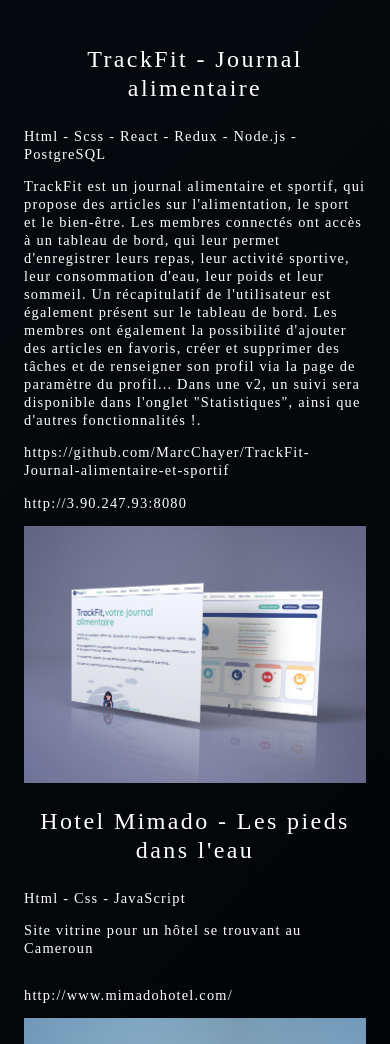
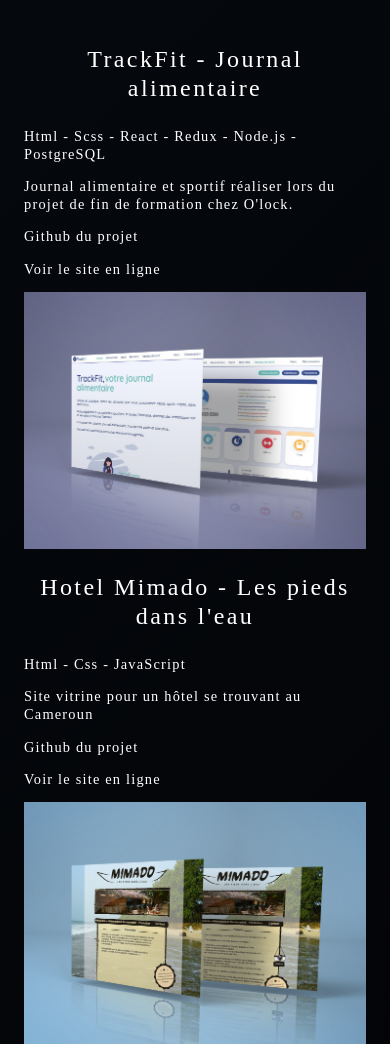
Before and after one commit to MarcChayer/portfolio, a React app: page / in a window 390 px wide. Shown: the part 972-2016 px from the top of the page. Built offline with nearby package versions, Linux system fonts and the light colour scheme; some packages are replaced by stand-ins of ours.

Commit message:
responsive corrected on mobile galaxy S5

```diff
--- a/src/components/Projects/ProjectWeb.js
+++ b/src/components/Projects/ProjectWeb.js
@@ -30,15 +30,15 @@
   return (
     <div data-aos="slide-up" className="projects">
       <div className="projects__titleProjects" onMouseEnter={handleMouseEnter}>
-        <h3 project-id={id} href="" className="projects__titleProjects__name" >
+        <h3 project-id={id} className="projects__titleProjects__name" >
           {fullName}
         </h3>
       </div>
       <section className="forMobile">
       <p className="infoProject">{technos}</p>
       <p className="infoProject">{description}</p>
-      <p className="infoProject">{github}</p>
-      <p className="infoProject">{website}</p>
+      <a className="infoProject" href={github} target="_blank">Github du projet</a>
+      <a className="infoProject" href={website} target="_blank">Voir le site en ligne</a>
         <img className="pictureProject" src={image} alt="photo du projet" />
       </section>
     </div>
--- a/src/data/projectsWeb.js
+++ b/src/data/projectsWeb.js
@@ -8,7 +8,7 @@
     id : 6,
     fullName: 'TrackFit - Journal alimentaire',
     technos: 'Html - Scss - React - Redux - Node.js - PostgreSQL',
-    description: 'TrackFit est un journal alimentaire et sportif, qui propose des articles sur l\'alimentation, le sport et le bien-être. Les membres connectés ont accès à un tableau de bord, qui leur permet d\'enregistrer leurs repas, leur activité sportive, leur consommation d\'eau, leur poids et leur sommeil. Un récapitulatif de l\'utilisateur est également présent sur le tableau de bord. Les membres ont également la possibilité d\'ajouter des articles en favoris, créer et supprimer des tâches et de renseigner son profil via la page de paramètre du profil... Dans une v2, un suivi sera disponible dans l\'onglet "Statistiques", ainsi que d\'autres fonctionnalités !.',
+    description: 'Journal alimentaire et sportif réaliser lors du projet de fin de formation chez O\'lock.',
     github: 'https://github.com/MarcChayer/TrackFit-Journal-alimentaire-et-sportif',
     website: 'http://3.90.247.93:8080',
     image: trackfit,
@@ -27,7 +27,7 @@
     fullName: 'Portfolio',
     technos: 'Html - Scss - React - Redux',
     description: 'Réalisation de mon portfolio',
-    github: '',
+    github: 'https://github.com/MarcChayer/portfolio',
     website: '',
     image: portfolio,
   },
--- a/src/styles/index.scss
+++ b/src/styles/index.scss
@@ -1,9 +1,9 @@
 @use 'reset';
 @use 'vars';
 
-html {
-  overflow-x: hidden;
-}
+// html {
+//   overflow-x: hidden;
+// }
 body {
   font-family: 'bahnschrift';
   background: linear-gradient(-45deg, vars.$main-dark-color 0%, #020407 50%, vars.$main-dark-color 100%) no-repeat;
```
